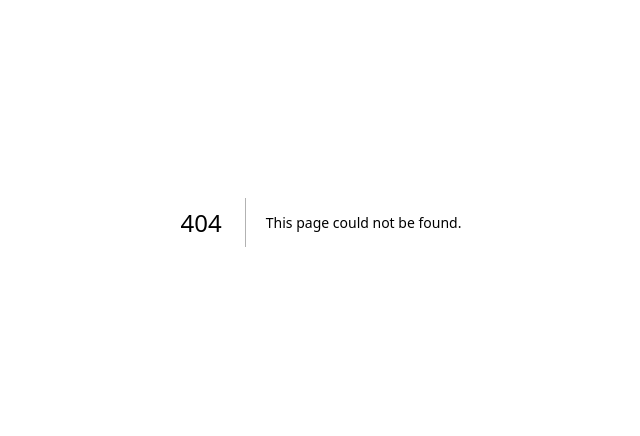
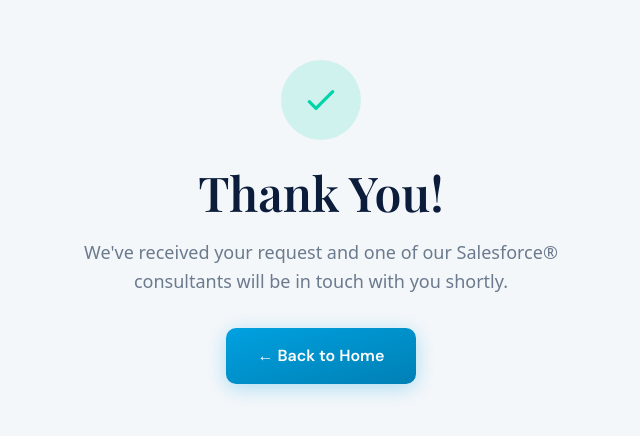
Before and after one commit to accezcloud-sketch/CloudEliteSite, a Next.js app: page /thankyou in a window 1280 px wide. Before the commit this address had no page. Shown: the part 178-614 px from the top of the page, without its empty margins (319-959 px from the left). Built offline with nearby package versions, Linux system fonts and the light colour scheme.

Commit message:
thank you page

```diff
--- /dev/null
+++ b/src/app/thankyou/page.tsx
@@ -0,0 +1,38 @@
+import Link from "next/link";
+
+export default function ThankYou() {
+  return (
+    <section className="min-h-screen flex items-center justify-center bg-off-white px-6">
+      <div className="text-center max-w-lg">
+        <div className="w-20 h-20 rounded-full bg-accent/15 flex items-center justify-center mx-auto mb-6">
+          <svg
+            className="w-10 h-10 text-accent"
+            fill="none"
+            stroke="currentColor"
+            viewBox="0 0 24 24"
+          >
+            <path
+              strokeLinecap="round"
+              strokeLinejoin="round"
+              strokeWidth={2}
+              d="M5 13l4 4L19 7"
+            />
+          </svg>
+        </div>
+        <h1 className="font-display text-[clamp(2rem,4vw,3rem)] font-semibold text-navy leading-[1.2] mb-4">
+          Thank You!
+        </h1>
+        <p className="text-lg text-gray-500 leading-relaxed mb-8">
+          We&apos;ve received your request and one of our Salesforce® consultants
+          will be in touch with you shortly.
+        </p>
+        <Link
+          href="/"
+          className="inline-flex items-center gap-2 bg-linear-to-br from-sf-blue to-sf-blue-dark text-white font-body text-base font-semibold px-8 py-4 rounded-[10px] no-underline transition-all duration-300 shadow-[0_4px_20px_rgba(0,161,224,0.3)] hover:-translate-y-0.5 hover:shadow-[0_8px_30px_rgba(0,161,224,0.4)]"
+        >
+          ← Back to Home
+        </Link>
+      </div>
+    </section>
+  );
+}
```
